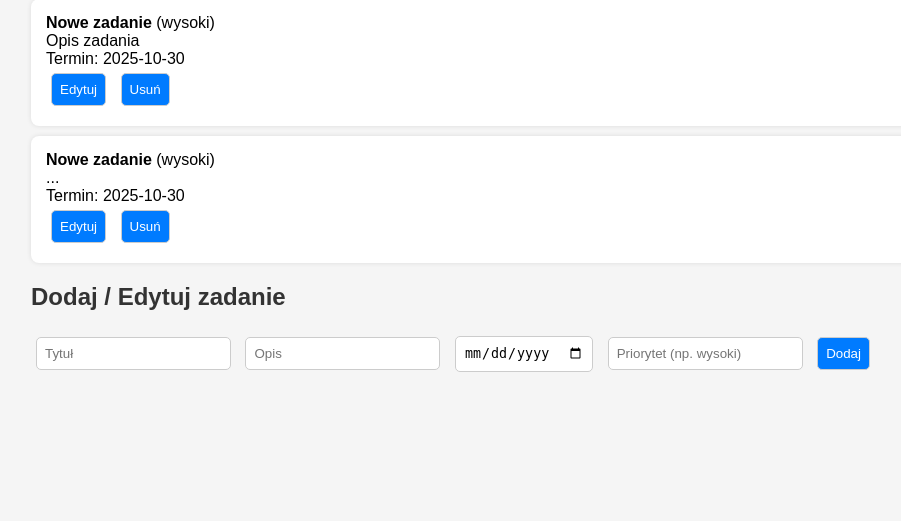
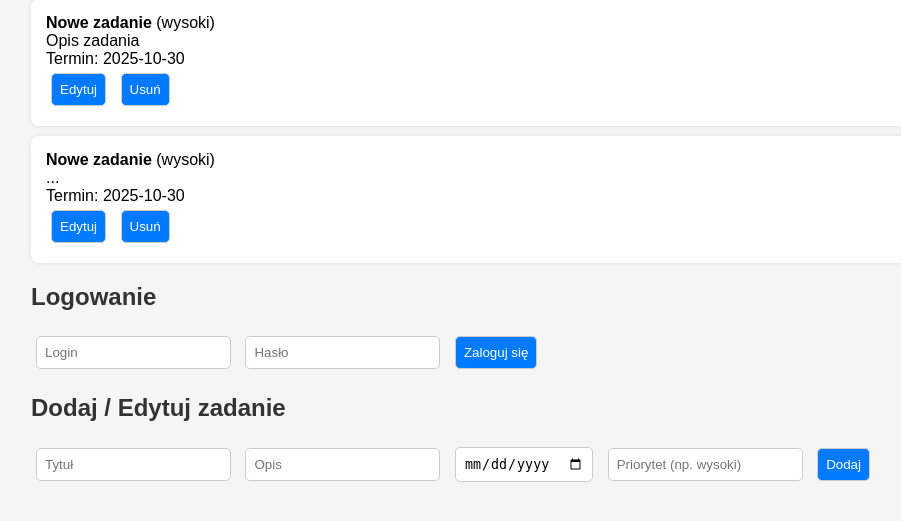
Before and after one commit to fedorshvetsov58/Projekt-zespolowy, a Flask app: page / in a window 1280 px wide. Shown: the part 99-620 px from the top of the page, without its empty margins (9-910 px from the left). Run offline with Flask 3, Linux system fonts and the light colour scheme; data comes from the database, SQL or seed files in the repository; both versions use the stored data as it was after the commit.

Commit message:
Poprawiono fetch w addZadanie, dodano Authorization token; CRUD działa poprawnie

```diff
--- a/templates/index.html
+++ b/templates/index.html
@@ -6,6 +6,7 @@
     <link rel="stylesheet" href="/static/style.css" />
     <script>
       let editingId = null;
+      let token = null;
 
       async function loadZadania() {
         const res = await fetch("/api/zadania");
@@ -37,11 +38,16 @@
           return;
         }
 
+        const headers = {
+          "Content-Type": "application/json",
+        };
+        if (token) headers["Authorization"] = "Bearer " + token;
+
         if (editingId) {
           // tryb edycji
           await fetch("/api/zadania/" + editingId, {
             method: "PUT",
-            headers: { "Content-Type": "application/json" },
+            headers: headers,
             body: JSON.stringify({ tytul, opis, deadline, priorytet }),
           });
           editingId = null;
@@ -50,7 +56,7 @@
           // tryb dodawania
           await fetch("/api/zadania", {
             method: "POST",
-            headers: { "Content-Type": "application/json" },
+            headers: headers,
             body: JSON.stringify({ tytul, opis, deadline, priorytet }),
           });
         }
@@ -69,7 +75,13 @@
       }
 
       async function deleteZadanie(id) {
-        await fetch("/api/zadania/" + id, { method: "DELETE" });
+        const headers = {};
+        if (token) headers["Authorization"] = "Bearer " + token;
+
+        await fetch("/api/zadania/" + id, {
+          method: "DELETE",
+          headers,
+        });
         loadZadania();
       }
 
@@ -80,12 +92,36 @@
         document.getElementById("priorytet").value = "";
       }
 
+      async function login() {
+        const loginVal = document.getElementById("login").value;
+        const passwordVal = document.getElementById("password").value;
+
+        const res = await fetch("/login", {
+          method: "POST",
+          headers: { "Content-Type": "application/json" },
+          body: JSON.stringify({ login: loginVal, password: passwordVal }),
+        });
+
+        const data = await res.json();
+        if (res.status === 200) {
+          token = data.token;
+          alert("Zalogowano pomyślnie!");
+          loadZadania();
+        } else {
+          alert(data.error);
+        }
+      }
       window.onload = loadZadania;
     </script>
   </head>
   <body>
     <h1>Lista Zadań</h1>
     <ul id="zadania"></ul>
+
+    <h2>Logowanie</h2>
+    <input id="login" placeholder="Login" />
+    <input id="password" type="password" placeholder="Hasło" />
+    <button onclick="login()">Zaloguj się</button>
 
     <h2>Dodaj / Edytuj zadanie</h2>
     <input id="tytul" placeholder="Tytuł" />
```
Also changed, not shown: database.db.
